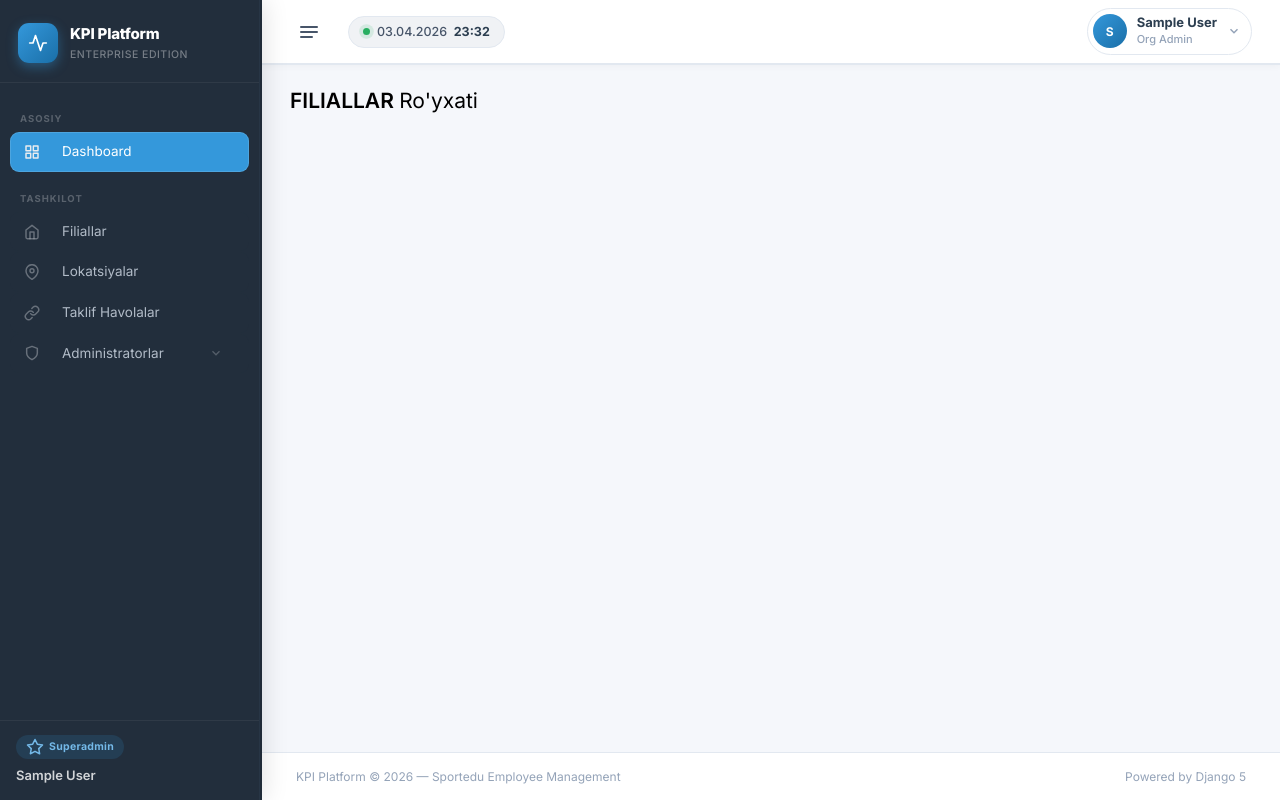
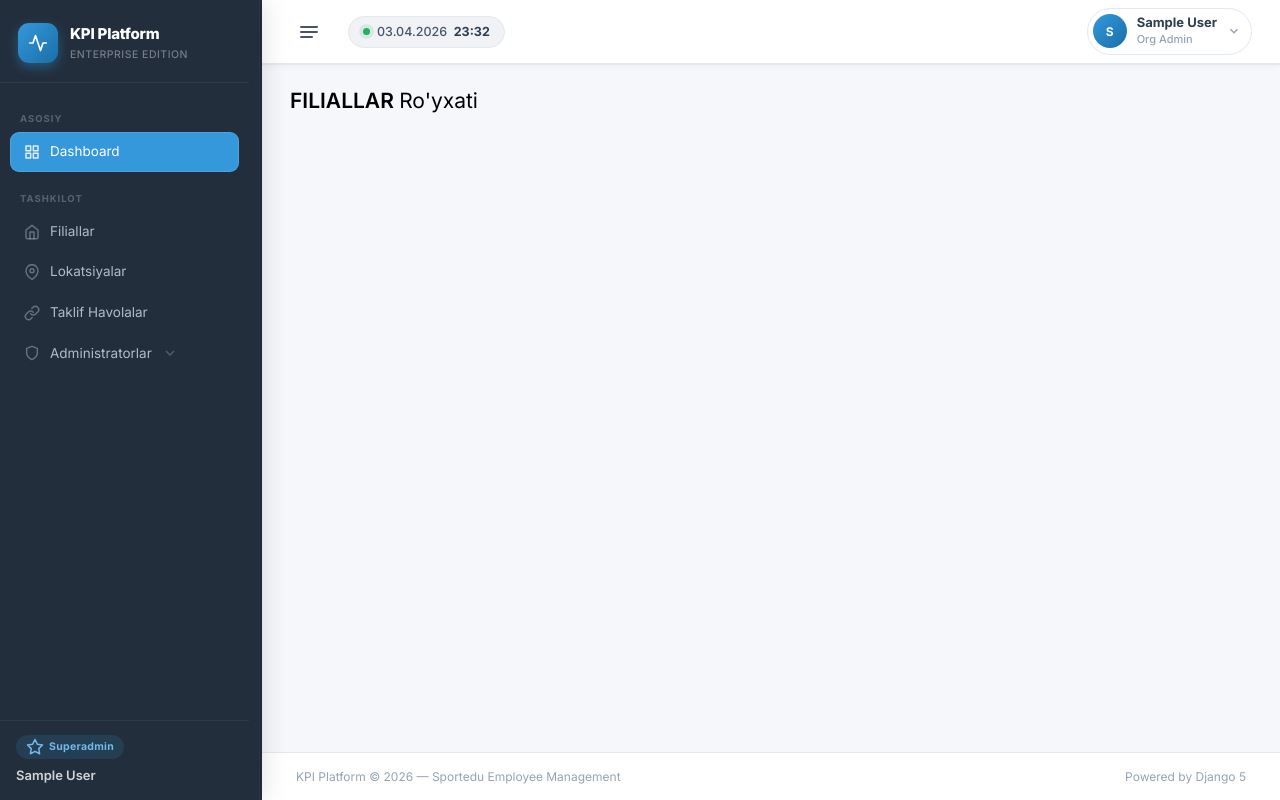
Before and after one commit to BoastfulApex/EEMSportedu, a Django app: page / in a window 1280 px wide. Run offline with Django 4.2, Linux system fonts and the light colour scheme; a user stored in the database is signed in; tables that the repository leaves empty hold one stand-in row (values such as "Sample post"); some libraries are stand-ins or nearby versions.

Commit message:
Update enterprise.css

```diff
--- a/apps/static/css/enterprise.css
+++ b/apps/static/css/enterprise.css
@@ -86,10 +86,11 @@ body {
   display: flex;
   flex-direction: column;
   height: 100%;
-  overflow-y: auto;
+  overflow-y: scroll;
   overflow-x: hidden;
   scrollbar-width: thin;
   scrollbar-color: rgba(255,255,255,0.1) transparent;
+  scrollbar-gutter: stable;
 }
 .sidebar-content::-webkit-scrollbar { width: 4px; }
 .sidebar-content::-webkit-scrollbar-thumb { background: rgba(255,255,255,0.1); border-radius: 4px; }
@@ -192,11 +193,13 @@ body {
 
 .sidebar-link [data-feather],
 .sidebar-link svg {
-  width: 16px; height: 16px;
+  width: 16px !important; height: 16px !important;
+  min-width: 16px;
   flex-shrink: 0;
   opacity: 0.7;
   transition: opacity 0.15s;
   stroke-width: 2.2;
+  margin: 0 !important;
 }
 
 .sidebar-link:hover [data-feather],
```
